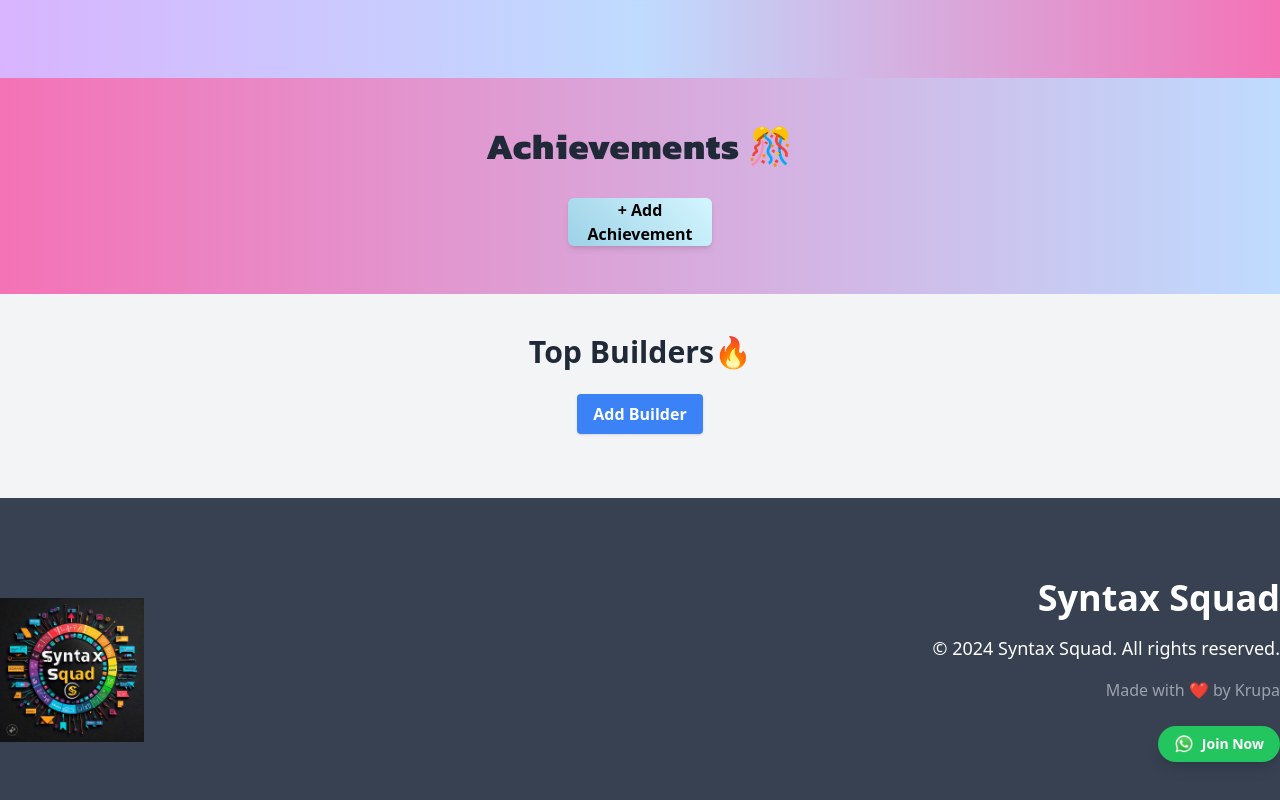
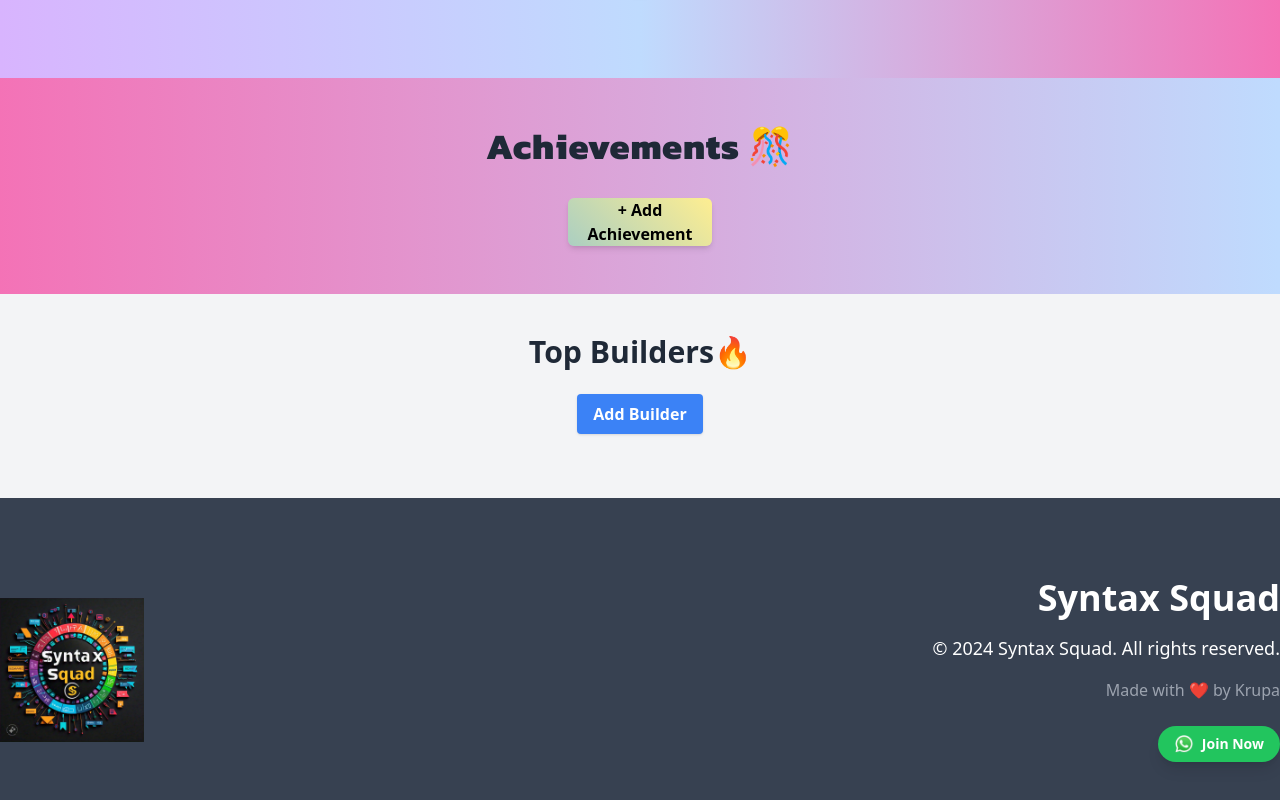
Before and after one commit to Krupa2205/ShowcaseHubFrontend, a React (Vite) app: page / in a window 1280 px wide. Shown: the part 1458-2258 px from the top of the page. Built offline with nearby package versions, Linux system fonts and the light colour scheme.

Commit message:
changes in UI A.P.

```diff
--- a/src/components/Achievements.jsx
+++ b/src/components/Achievements.jsx
@@ -91,7 +91,7 @@ const Achievements = () => {
           onClick={() => setShowUploadCard(!showUploadCard)}
           whileHover={{ scale: 1.1 }}
           style={{
-            background: "linear-gradient(45deg, #81BFDA, #D4F6FF, #2196f3)",
+            background: "linear-gradient(45deg, #81BFDA, #FEEE91, #2196f3)",
             backgroundSize: "300% 300%",
             animation: "gradientAnimation 6s ease infinite",
           }}
--- a/src/components/Projects.jsx
+++ b/src/components/Projects.jsx
@@ -138,13 +138,13 @@ const Projects = () => {
                 ))}
                 <div className="flex justify-end gap-4">
                   <button
-                    className="bg-gradient-to-r from-blue-500 to-purple-600 text-white py-2 px-6 rounded-lg hover:from-blue-600 hover:to-purple-700 transition font-bold"
+                    className="bg-gradient-to-r from-blue-500 to-purple-600 text-white py-2 px-6 rounded-lg hover:from-blue-600 hover:to-purple-700 transition"
                     onClick={handleProjectSubmit}
                   >
                     {editingIndex !== null ? 'Update' : 'Submit'}
                   </button>
                   <button
-                    className="bg-gradient-to-r from-red-500 to-pink-600 text-white py-2 px-6 rounded-lg hover:from-red-600 hover:to-pink-700 transition font-bold"
+                    className="bg-gradient-to-r from-red-500 to-pink-600 text-white py-2 px-6 rounded-lg hover:from-red-600 hover:to-pink-700 transition"
                     onClick={handleCancel}
                   >
                     Cancel
```
